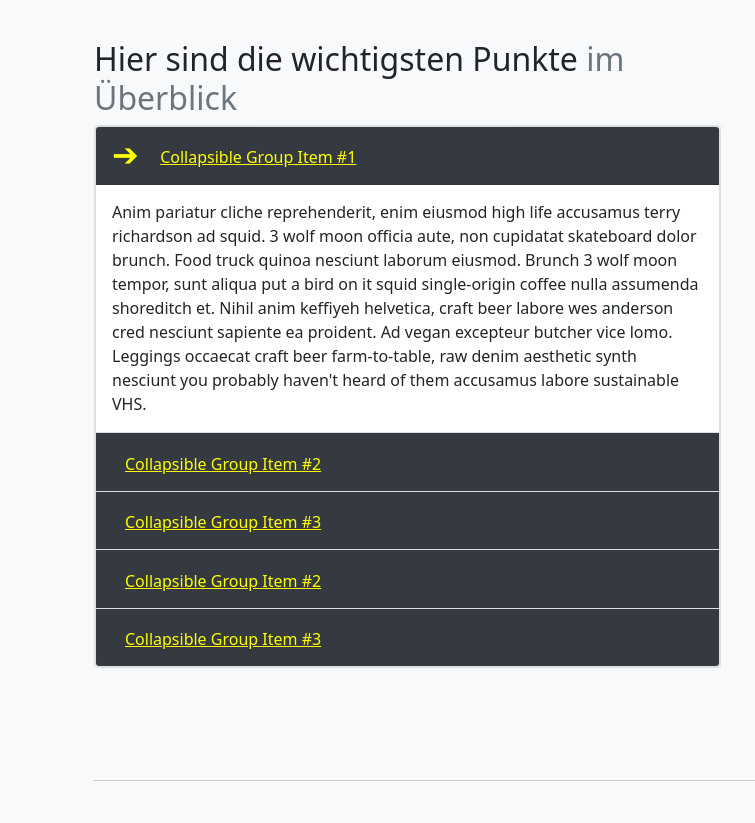
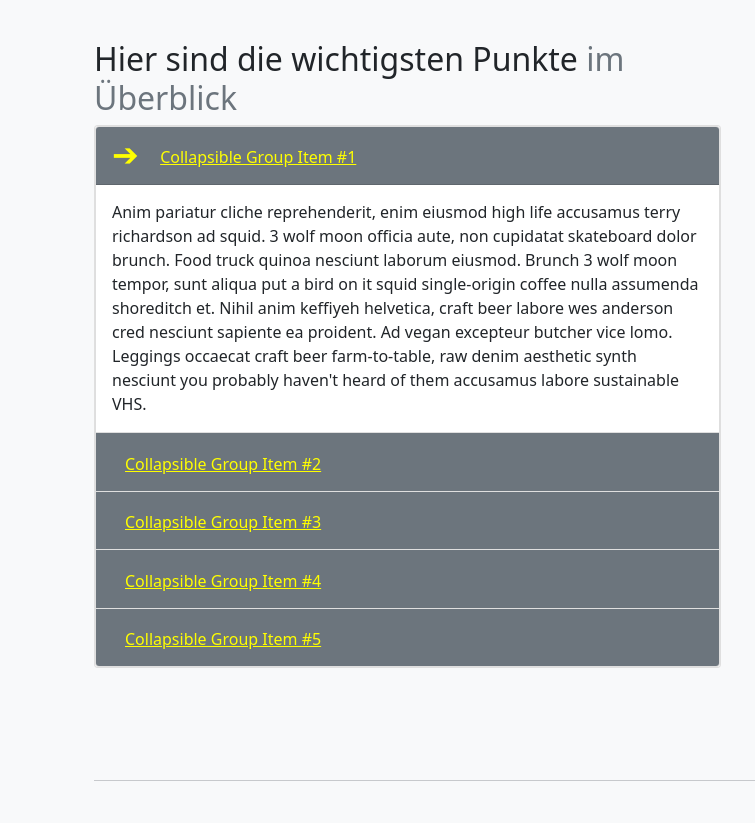
Before and after one commit to pate87/no-mpu, a website: page index.html in a window 1280 px wide. Shown: the part 1540-2363 px from the top of the page, 0-755 px from the left. Drawn offline with nearby package versions, Linux system fonts and the light colour scheme; some packages are replaced by stand-ins of ours; a script that the page names is missing.

Commit message:
changing the card bg & debugging the collapse

```diff
--- a/index.html
+++ b/index.html
@@ -201,7 +201,7 @@
                   <!-- Accordion -->
                   <div class="accordion" id="accordion">
                     <div class="card">
-                      <div class="card-header bg-dark" id="headingOne">
+                      <div class="card-header bg-secondary" id="headingOne">
                         <h2 class="mb-0">
                           <!-- <i class="fa fa-arrow-circle-right pr-10 colored" style="font-style: unset;">➔</i> -->
                           <span class="text-primary">➔</span>
@@ -232,7 +232,7 @@
                       </div>
                     </div>
                     <div class="card">
-                      <div class="card-header bg-dark" id="headingTwo">
+                      <div class="card-header bg-secondary" id="headingTwo">
                         <h2 class="mb-0">
                           <button class="btn btn-link brand-text collapsed" type="button"
                             data-toggle="collapse" data-target="#collapseTwo" aria-expanded="false"
@@ -260,7 +260,7 @@
                       </div>
                     </div>
                     <div class="card">
-                      <div class="card-header bg-dark" id="headingThree">
+                      <div class="card-header bg-secondary" id="headingThree">
                         <h2 class="mb-0">
                           <button class="btn btn-link brand-text collapsed" type="button"
                             data-toggle="collapse" data-target="#collapseThree"
@@ -288,16 +288,16 @@
                       </div>
                     </div>
                     <div class="card">
-                      <div class="card-header bg-dark" id="headingTwo">
+                      <div class="card-header bg-secondary" id="headingVour">
                         <h2 class="mb-0">
                           <button class="btn btn-link brand-text collapsed" type="button"
-                            data-toggle="collapse" data-target="#collapseTwo" aria-expanded="false"
-                            aria-controls="collapseTwo">
-                            Collapsible Group Item #2
+                            data-toggle="collapse" data-target="#collapseVour" aria-expanded="false"
+                            aria-controls="collapseVour">
+                            Collapsible Group Item #4
                           </button>
                         </h2>
                       </div>
-                      <div id="collapseTwo" class="collapse" aria-labelledby="headingTwo"
+                      <div id="collapseVour" class="collapse" aria-labelledby="headingVour"
                         data-parent="#accordion">
                         <div class="card-body">
                           Anim pariatur cliche reprehenderit, enim eiusmod high
@@ -316,16 +316,16 @@
                       </div>
                     </div>
                     <div class="card">
-                      <div class="card-header bg-dark" id="headingThree">
+                      <div class="card-header bg-secondary" id="headingFife">
                         <h2 class="mb-0">
                           <button class="btn btn-link brand-text collapsed" type="button"
-                            data-toggle="collapse" data-target="#collapseThree"
-                            aria-expanded="false" aria-controls="collapseThree">
-                            Collapsible Group Item #3
+                            data-toggle="collapse" data-target="#collapseFive"
+                            aria-expanded="false" aria-controls="collapseFive">
+                            Collapsible Group Item #5
                           </button>
                         </h2>
                       </div>
-                      <div id="collapseThree" class="collapse" aria-labelledby="headingThree"
+                      <div id="collapseFive" class="collapse" aria-labelledby="headingFive"
                         data-parent="#accordion">
                         <div class="card-body">
                           Anim pariatur cliche reprehenderit, enim eiusmod high
```
